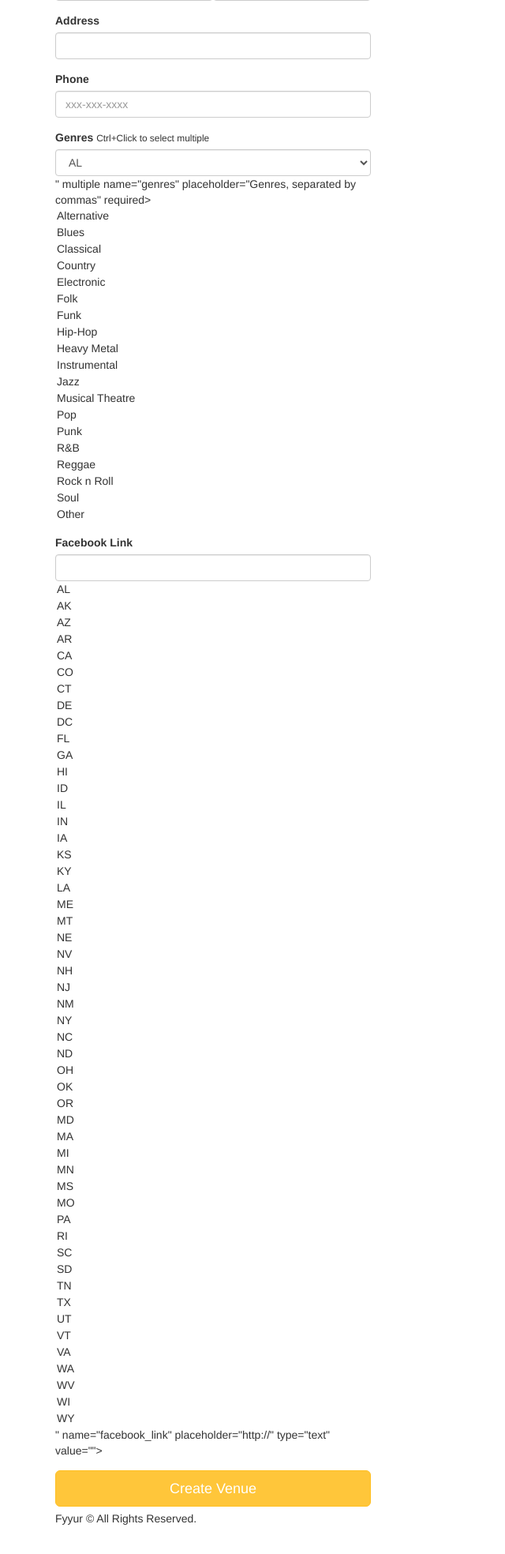
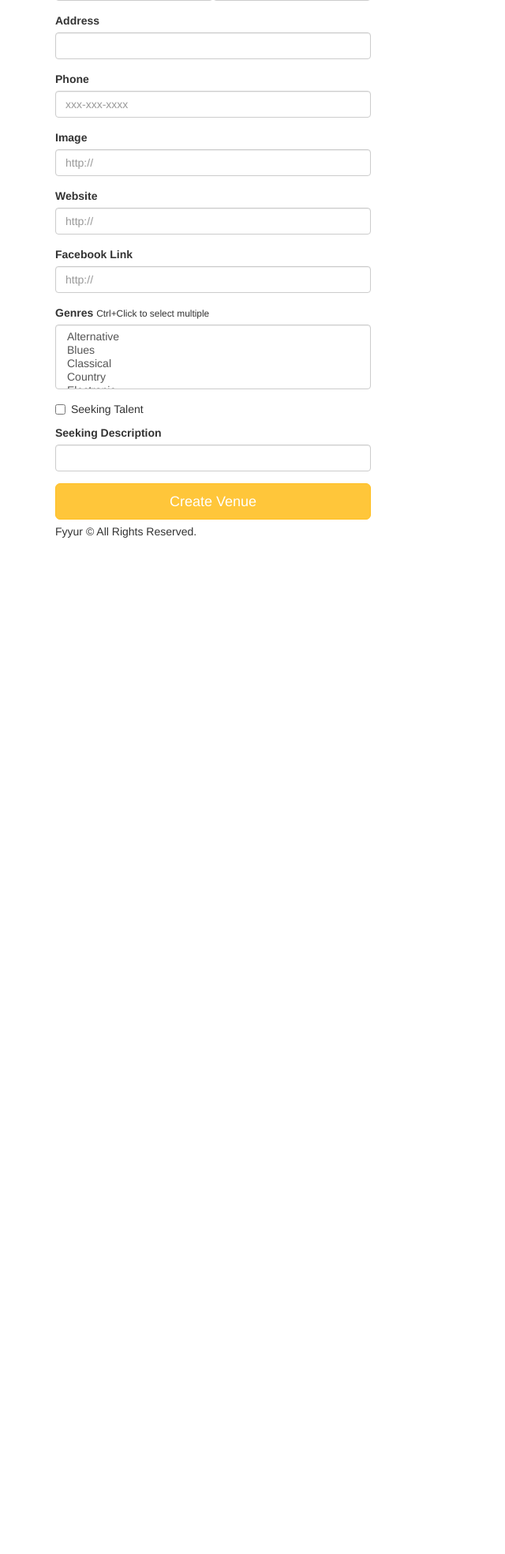
Before and after one commit to alex-parra/fsnd-fyyur, a Flask app: page /venues/create in a window 1280 px wide. Shown: the part 268-2236 px from the top of the page at 79% size, without its empty margins (0-640 px from the left). After the commit the page ends 949 px from the top, so only its background shows below. Run offline with Flask 2, Linux system fonts and the light colour scheme; some libraries are stand-ins or nearby versions.

Commit message:
Task - create venue

```diff
--- a/app.py
+++ b/app.py
@@ -198,15 +198,28 @@
 
 @app.route('/venues/create', methods=['POST'])
 def create_venue_submission():
-    # TODO: insert form data as a new Venue record in the db, instead
-    # TODO: modify data to be the data object returned from db insertion
+    newVenue = Venue()
+    newVenue.name = request.form.get('name')
+    newVenue.address = request.form.get('address')
+    newVenue.city = request.form.get('city')
+    newVenue.state = request.form.get('state')
+    newVenue.phone = request.form.get('phone')
+    newVenue.genres = json.dumps(request.form.getlist('genres'))
+    newVenue.facebook_link = request.form.get('facebook_link')
+    newVenue.seeking_talent = request.form.get(
+        'seeking_talent', default=False, type=bool)
+    newVenue.seeking_description = request.form.get('seeking_description')
+    db.session.add(newVenue)
 
-    # on successful db insert, flash success
-    flash('Venue ' + request.form['name'] + ' was successfully listed!')
-    # TODO: on unsuccessful db insert, flash an error instead.
-    # e.g., flash('An error occurred. Venue ' + data.name + ' could not be listed.')
-    # see: http://flask.pocoo.org/docs/1.0/patterns/flashing/
-    return render_template('pages/home.html')
+    try:
+        db.session.commit()
+        data = Venue.query.filter(Venue.name == newVenue.name).first()
+        flash('Venue ' + data.name + ' was successfully listed!')
+    except:
+        flash('An error occurred. Venue ' +
+              newVenue.name + ' could not be created.')
+
+    return redirect(url_for('index'))
 
 
 @app.route('/venues/<int:venue_id>/edit', methods=['GET'])
--- a/forms.py
+++ b/forms.py
@@ -1,7 +1,8 @@
 from datetime import datetime
 from flask_wtf import Form
-from wtforms import StringField, SelectField, SelectMultipleField, DateTimeField
+from wtforms import StringField, SelectField, SelectMultipleField, DateTimeField, BooleanField
 from wtforms.validators import DataRequired, AnyOf, URL
+
 
 class ShowForm(Form):
     artist_id = StringField(
@@ -13,8 +14,9 @@
     start_time = DateTimeField(
         'start_time',
         validators=[DataRequired()],
-        default= datetime.today()
+        default=datetime.today()
     )
+
 
 class VenueForm(Form):
     name = StringField(
@@ -86,7 +88,7 @@
         'phone'
     )
     image_link = StringField(
-        'image_link'
+        'image_link', validators=[URL()]
     )
     genres = SelectMultipleField(
         # TODO implement enum restriction
@@ -113,9 +115,19 @@
             ('Other', 'Other'),
         ]
     )
+    website = StringField(
+        'website', validators=[URL()]
+    )
     facebook_link = StringField(
         'facebook_link', validators=[URL()]
     )
+    seeking_talent = BooleanField(
+        'seeking_talent'
+    )
+    seeking_description = StringField(
+        'seeking_description'
+    )
+
 
 class ArtistForm(Form):
     name = StringField(
@@ -181,7 +193,6 @@
         ]
     )
     phone = StringField(
-        # TODO implement validation logic for state
         'phone'
     )
     image_link = StringField(
@@ -213,7 +224,6 @@
         ]
     )
     facebook_link = StringField(
-        # TODO implement enum restriction
         'facebook_link', validators=[URL()]
     )
 
--- a/templates/forms/new_venue.html
+++ b/templates/forms/new_venue.html
@@ -1,42 +1,69 @@
-{% extends 'layouts/main.html' %}
-{% block title %}New Venue{% endblock %}
-{% block content %}
+{% extends 'layouts/main.html' %} {% block title %}New Venue{% endblock %} {% block content %}
 <div class="form-wrapper">
   <form method="post" class="form">
-      <h3 class="form-heading">List a new venue <a href="{{ url_for('index') }}" title="Back to homepage"><i class="fa fa-home pull-right"></i></a></h3>
+    <h3 class="form-heading">
+      List a new venue
+      <a href="{{ url_for('index') }}" title="Back to homepage"><i class="fa fa-home pull-right"></i></a>
+    </h3>
+
     <div class="form-group">
       <label for="name">Name</label>
-        {{ form.name(class_ = 'form-control', autofocus = true) }}
+      {{ form.name(class_ = 'form-control', autofocus = True) }}
+    </div>
+
+    <div class="form-group">
+      <label for="city">City & State</label>
+      <div class="form-inline">
+        <div class="form-group">
+          {{ form.city(class_ = 'form-control', placeholder='City') }}
         </div>
         <div class="form-group">
-          <label>City & State</label>
-          <div class="form-inline">
-            <div class="form-group">
-              {{ form.city(class_ = 'form-control', placeholder='City', autofocus = true) }}
-            </div>
-            <div class="form-group">
-              {{ form.state(class_ = 'form-control', placeholder='State', autofocus = true) }}
+          {{ form.state(class_ = 'form-control', placeholder='State') }}
         </div>
       </div>
     </div>
+
     <div class="form-group">
       <label for="address">Address</label>
-        {{ form.address(class_ = 'form-control', autofocus = true) }}
+      {{ form.address(class_ = 'form-control') }}
     </div>
+
     <div class="form-group">
       <label for="phone">Phone</label>
-          {{ form.phone(class_ = 'form-control', placeholder='xxx-xxx-xxxx', autofocus = true) }}
+      {{ form.phone(class_ = 'form-control', placeholder='xxx-xxx-xxxx') }}
     </div>
+
+    <div class="form-group">
+      <label for="image_link">Image</label>
+      {{ form.image_link(class_ = 'form-control', placeholder='http://') }}
+    </div>
+
+    <div class="form-group">
+      <label for="website">Website</label>
+      {{ form.website(class_ = 'form-control', placeholder='http://') }}
+    </div>
+
+    <div class="form-group">
+      <label for="facebook_link">Facebook Link</label>
+      {{ form.facebook_link(class_ = 'form-control', placeholder='http://') }}
+    </div>
+
     <div class="form-group">
       <label for="genres">Genres</label>
       <small>Ctrl+Click to select multiple</small>
-        {{ form.genres(class_ = 'form-control', placeholder='Genres, separated by commas', id=form.state, autofocus = true) }}
+      {{ form.genres(class_ = 'form-control', placeholder='Genres, separated by commas') }}
     </div>
+
+    <div class="checkbox">
+      <label for="seeking_talent"> {{ form.seeking_talent(class_ = '') }} Seeking Talent</label>
+    </div>
+
     <div class="form-group">
-          <label for="genres">Facebook Link</label>
-          {{ form.facebook_link(class_ = 'form-control', placeholder='http://', id=form.state, autofocus = true) }}
+      <label for="seeking_description">Seeking Description</label>
+      {{ form.seeking_description(class_ = 'form-control', placeholder='') }}
     </div>
-      <input type="submit" value="Create Venue" class="btn btn-primary btn-lg btn-block">
+
+    <input type="submit" value="Create Venue" class="btn btn-primary btn-lg btn-block" />
   </form>
 </div>
 {% endblock %}
```
Lines whose indentation alone changed are shown as unchanged.
